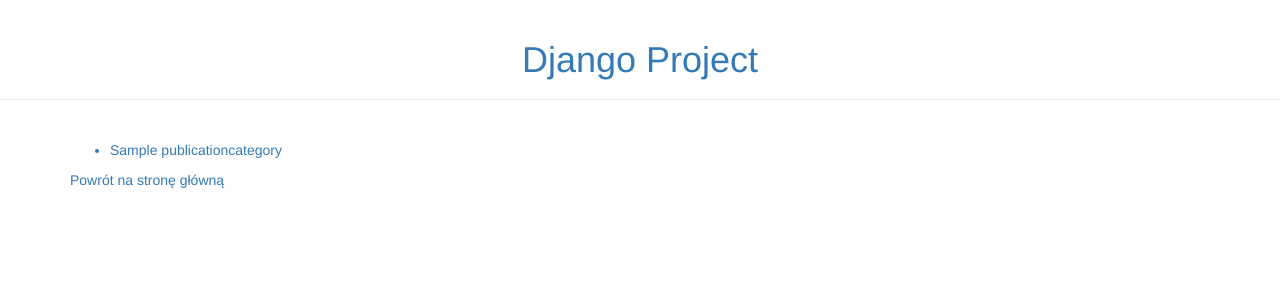
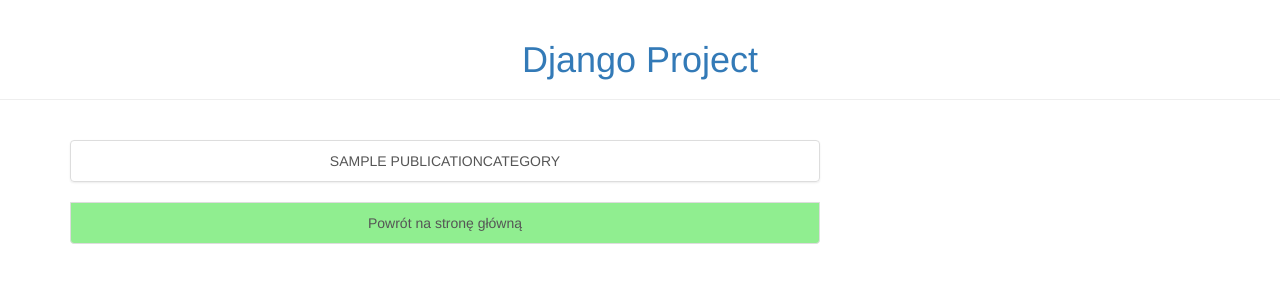
Before and after one commit to serasm/sciencepubs-cake, a Django app: page /pubcategoryview30890/ in a window 1280 px wide. Shown: the top 300 px of the page. Run offline with Django 3.2, Linux system fonts and the light colour scheme; tables that the repository leaves empty hold one stand-in row (values such as "Sample post"); some libraries are stand-ins or nearby versions.

Commit message:
dodanie css

```diff
--- a/sciencepubs/pubcategoryview30890/templates/pubcategoryview30890/index.html
+++ b/sciencepubs/pubcategoryview30890/templates/pubcategoryview30890/index.html
@@ -14,8 +14,9 @@
 <h1>{{publicationCategoryName}}</h1>
 {% if PublicationCategory %}
 
-<ul>{% for post in PublicationCategory %}
-	<a href="{% url 'publication' post.id %}"><li>{{post.PublicationCategoryName}}</li></a>
+<ul class="list-group">{% for post in PublicationCategory %}
+	<a href="{% url 'publication' post.id %}" class="list-group-item list-group-item-action list-group-item-primary">
+		<li style="text-align: center; text-transform: uppercase; list-style:none;" >{{post.PublicationCategoryName}}</li></a>
 
 
 {% endfor %}
@@ -24,5 +25,5 @@
 <p>No category are available.</p>
 {% endif %}
 
-<p><a href="../">Powrót na stronę główną</a></p>
+<a href="../" class="list-group-item list-group-item-action list-group-item-primary" style="text-align:center; background-color: lightgreen">Powrót na stronę główną</a>
 {% endblock %}
```
Also changed, not shown: sciencepubs/pubcategoryview30890/templates/pubcategoryview30890/publication.html (+6 -5 lines).
